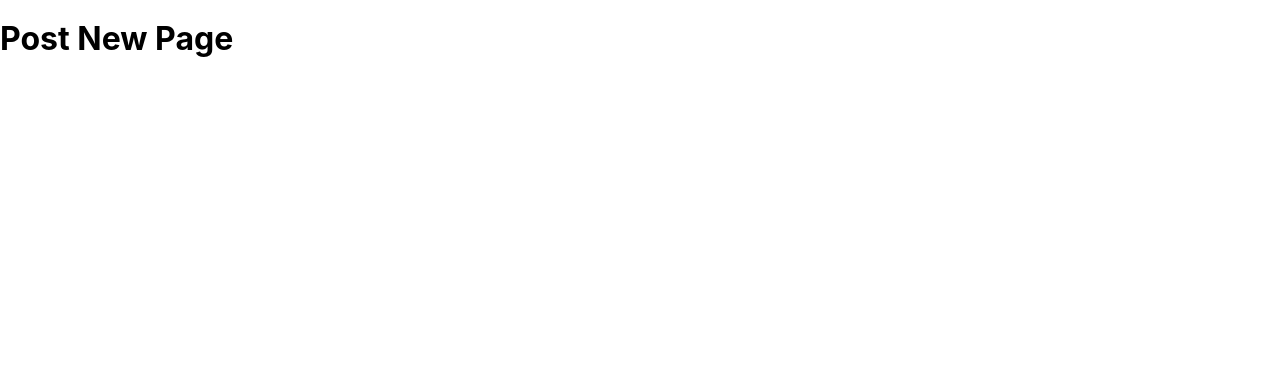
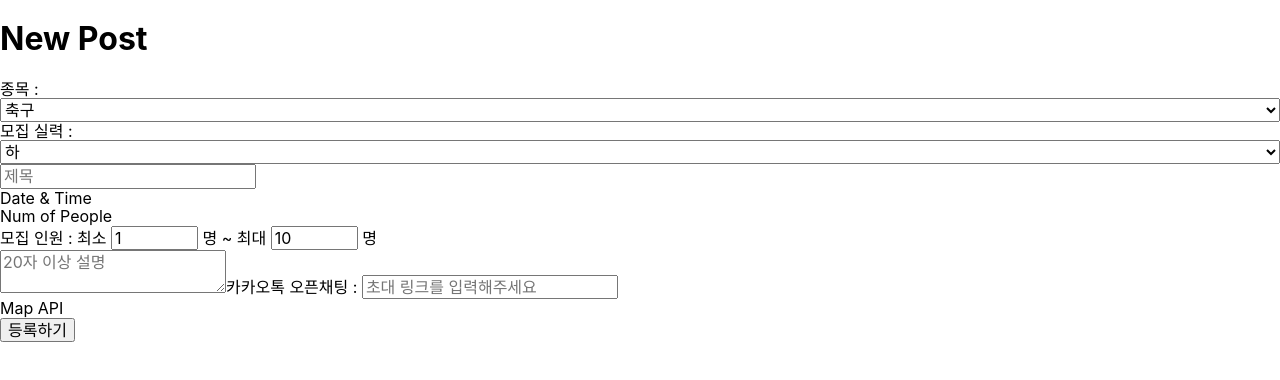
Before and after one commit to swsnu/swpp2021-team6, a React (Create React App) app in the folder frontend/: page /post/new in a window 1280 px wide. Shown: the top 380 px of the page. Built offline with nearby package versions, Linux system fonts and the light colour scheme.

Commit message:
feat: Add PostNew container

```diff
--- a/frontend/src/containers/PostNew/index.tsx
+++ b/frontend/src/containers/PostNew/index.tsx
@@ -1,3 +1,112 @@
-const PostNew = () => <h1>Post New Page</h1>;
+import { useState } from 'react';
+import { PostInputDTO } from '../../model/post';
+
+const PostNew = () => {
+  const initialState: PostInputDTO = {
+    exerciseType: 0,
+    expectedLevel: 'high',
+    meetAt: '',
+    title: '',
+    description: '',
+    appointmentTime: '',
+    minCapacity: 1,
+    maxCapacity: 10,
+    kakaotalkLink: '',
+    status: null,
+    latitude: 0,
+    logitude: 0,
+  };
+  const [newPost, setNewPost] = useState<PostInputDTO>(initialState);
+
+  const onChangeSelect = (e: React.ChangeEvent<HTMLSelectElement>) => {
+    setNewPost({ ...newPost, exerciseType: Number(e.target.value) });
+  };
+
+  const onChangeTitleInput = (e: React.ChangeEvent<HTMLInputElement>) => {
+    setNewPost({ ...newPost, title: e.target.value });
+  };
+
+  const onChangeMinCapacity = (e: React.ChangeEvent<HTMLInputElement>) => {
+    const changedMinCapacity = Number(e.target.value);
+    if (changedMinCapacity > newPost.maxCapacity) {
+      alert('최대 모집 인원을 초과할 수 없습니다');
+    } else {
+      setNewPost({ ...newPost, minCapacity: changedMinCapacity });
+    }
+  };
+
+  const onChangeMaxCapacity = (e: React.ChangeEvent<HTMLInputElement>) => {
+    const changedMaxCapacity = Number(e.target.value);
+    if (changedMaxCapacity < newPost.minCapacity) {
+      alert('최소 모집 인원 미만일 수 없습니다');
+    } else {
+      setNewPost({ ...newPost, maxCapacity: Number(e.target.value) });
+    }
+  };
+
+  const onclickSubmit = () => {
+    // check if textarea is empty
+  };
+
+  return (
+    <form>
+      <h1>New Post</h1>
+      <div style={{ display: 'flex', flexDirection: 'column' }}>
+        <label htmlFor="exerciseType">종목 : </label>
+        <select
+          name="exerciseType"
+          id="exerciseType"
+          value={newPost.exerciseType}
+          onChange={(e) => onChangeSelect(e)}
+        >
+          <option value={1}>축구</option>
+          <option value={2}>농구</option>
+          <option value={3}>배드민턴</option>
+          <option value={4}>테니스</option>
+          <option value={5}>탁구</option>
+          <option value={6}>러닝</option>
+          <option value={7}>자전거</option>
+        </select>
+        <label htmlFor="expectedLevel">모집 실력 : </label>
+        <select name="expectedLevel" id="expectedLevel" defaultValue="low">
+          <option value="high">상</option>
+          <option value="average">중</option>
+          <option value="low">하</option>
+          <option value="low">상관 없음</option>
+        </select>
+      </div>
+
+      <input placeholder="제목" onChange={(e) => onChangeTitleInput(e)} />
+      <div>
+        <div>Date & Time</div>
+        <div>Num of People</div>
+        <label htmlFor="min-capacity">모집 인원 : 최소 </label>
+        <input
+          id="min-capacity"
+          type="number"
+          min="1"
+          max="10"
+          value={newPost.minCapacity}
+          onChange={(e) => onChangeMinCapacity(e)}
+        />
+        <label htmlFor="max-capacity"> 명 ~ 최대 </label>
+        <input
+          id="max-capacity"
+          type="number"
+          min="1"
+          max="10"
+          value={newPost.maxCapacity}
+          onChange={(e) => onChangeMaxCapacity(e)}
+        />
+        <span> 명</span>
+      </div>
+      <textarea placeholder="20자 이상 설명" />
+      <label>카카오톡 오픈채팅 : </label>
+      <input placeholder="초대 링크를 입력해주세요" />
+      <div>Map API</div>
+      <button>등록하기</button>
+    </form>
+  );
+};
 
 export default PostNew;
```
